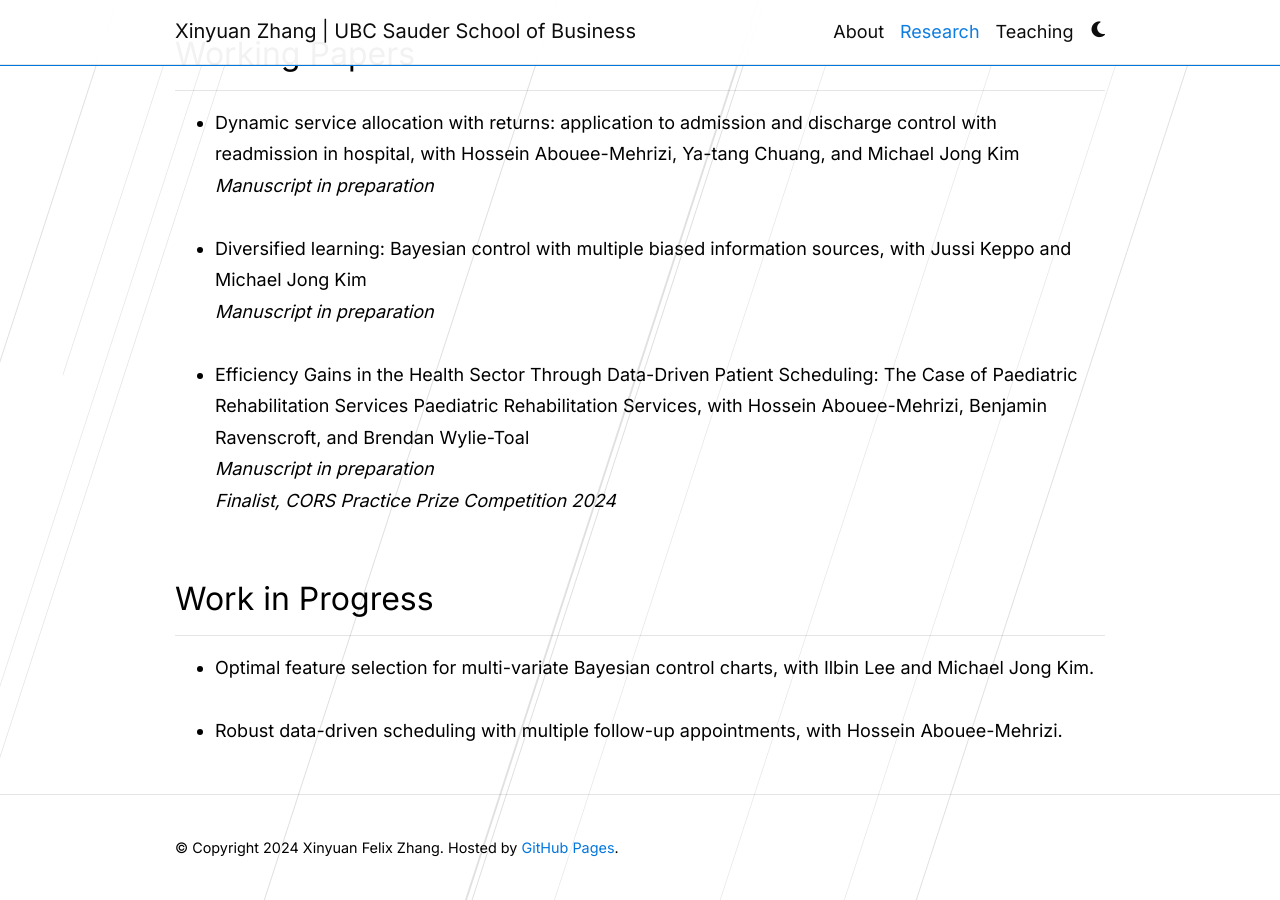
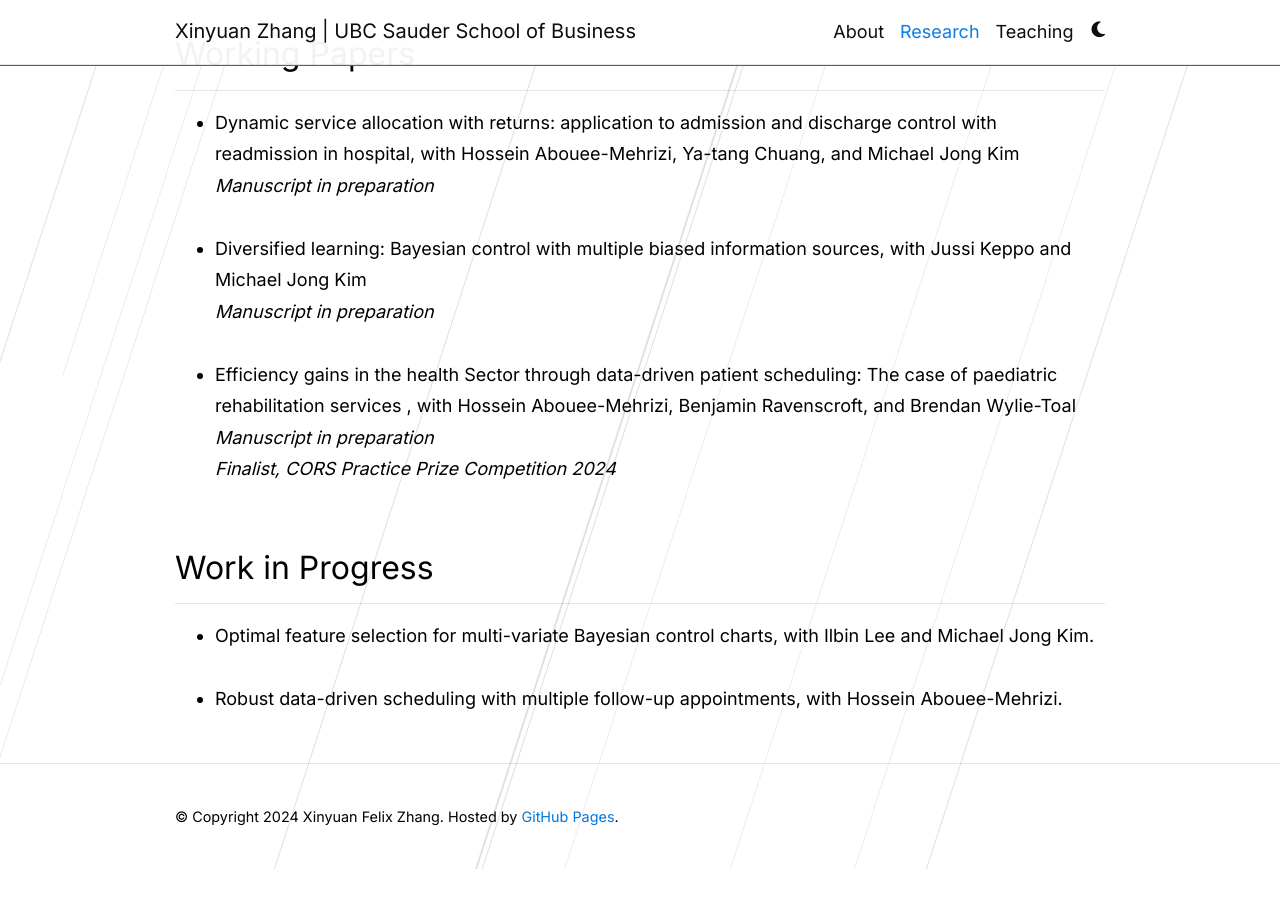
Before and after one commit to xyz2023ca/xyz2023ca.github.io, a Jekyll site: the page built from _pages/publications.md, in a window 1280 px wide and 900 px high, scrolled down 921 px. Built offline with Jekyll 4.4.1, drawn with Linux system fonts in a browser that asks for light colours; comment, search, counter and statistics services are not loaded; a style sheet for code colours, icons or effects is not loaded; after the commit the page ends 1790 px from its top, so only the background shows below that.

Commit message:
Update publications.md

```diff
--- a/_pages/publications.md
+++ b/_pages/publications.md
@@ -43,7 +43,7 @@
         </li>
          <br>
         <li>
-           <strong>Efficiency Gains in the Health Sector Through Data-Driven Patient Scheduling: The Case of Paediatric Rehabilitation Services Paediatric Rehabilitation Services</strong>, with Hossein Abouee-Mehrizi, Benjamin Ravenscroft, and Brendan Wylie-Toal<br>
+           <strong>Efficiency gains in the health Sector through data-driven patient scheduling: The case of paediatric rehabilitation services </strong>, with Hossein Abouee-Mehrizi, Benjamin Ravenscroft, and Brendan Wylie-Toal<br>
             <em> Manuscript in preparation </em> <br>
             <em> Finalist, CORS Practice Prize Competition 2024 </em>
         </li>
```
